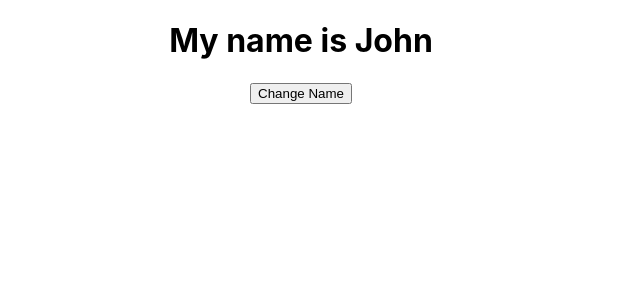
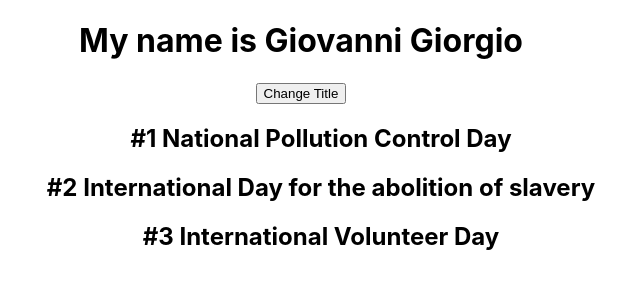
Before and after one commit to elvan/event-list-app-react-basics, a React (Create React App) app: page / in a window 1280 px wide. Shown: the top 300 px of the page, without its empty margins (339-979 px from the left). Built offline with nearby package versions, Linux system fonts and the light colour scheme.

Commit message:
outputting lists

```diff
--- a/src/App.js
+++ b/src/App.js
@@ -1,23 +1,49 @@
-import { useEffect, useState } from 'react';
+import { useState } from 'react';
 import './App.css';
 
 function App() {
-  const [name, setName] = useState('John');
+  const [title, setTitle] = useState('My name is Giovanni Giorgio');
+  const [events, setEvents] = useState([
+    {
+      id: 1,
+      title: 'National Pollution Control Day'
+    },
+    {
+      id: 2,
+      title: 'International Day for the abolition of slavery'
+    },
+    {
+      id: 3,
+      title: 'International Volunteer Day'
+    }
+  ]);
 
   const handleClick = () => {
-    console.log(name);
-    setName('James');
-    console.log(name);
+    setTitle('But everybody calls me Giorgio');
+    setEvents((prevState) => {
+      return [
+        ...prevState,
+        {
+          id: prevState.length + 1,
+          title: "New Year's Eve"
+        }
+      ];
+    });
   };
-
-  useEffect(() => {
-    console.log(name);
-  }, [name]);
 
   return (
     <div className='App'>
-      <h1>My name is {name}</h1>
-      <button onClick={handleClick}>Change Name</button>
+      <h1>{title}</h1>
+      <button onClick={handleClick}>Change Title</button>
+      <ul>
+        {events.map((event) => (
+          <div key={event.id}>
+            <h2>
+              #{event.id} {event.title}
+            </h2>
+          </div>
+        ))}
+      </ul>
     </div>
   );
 }
```
